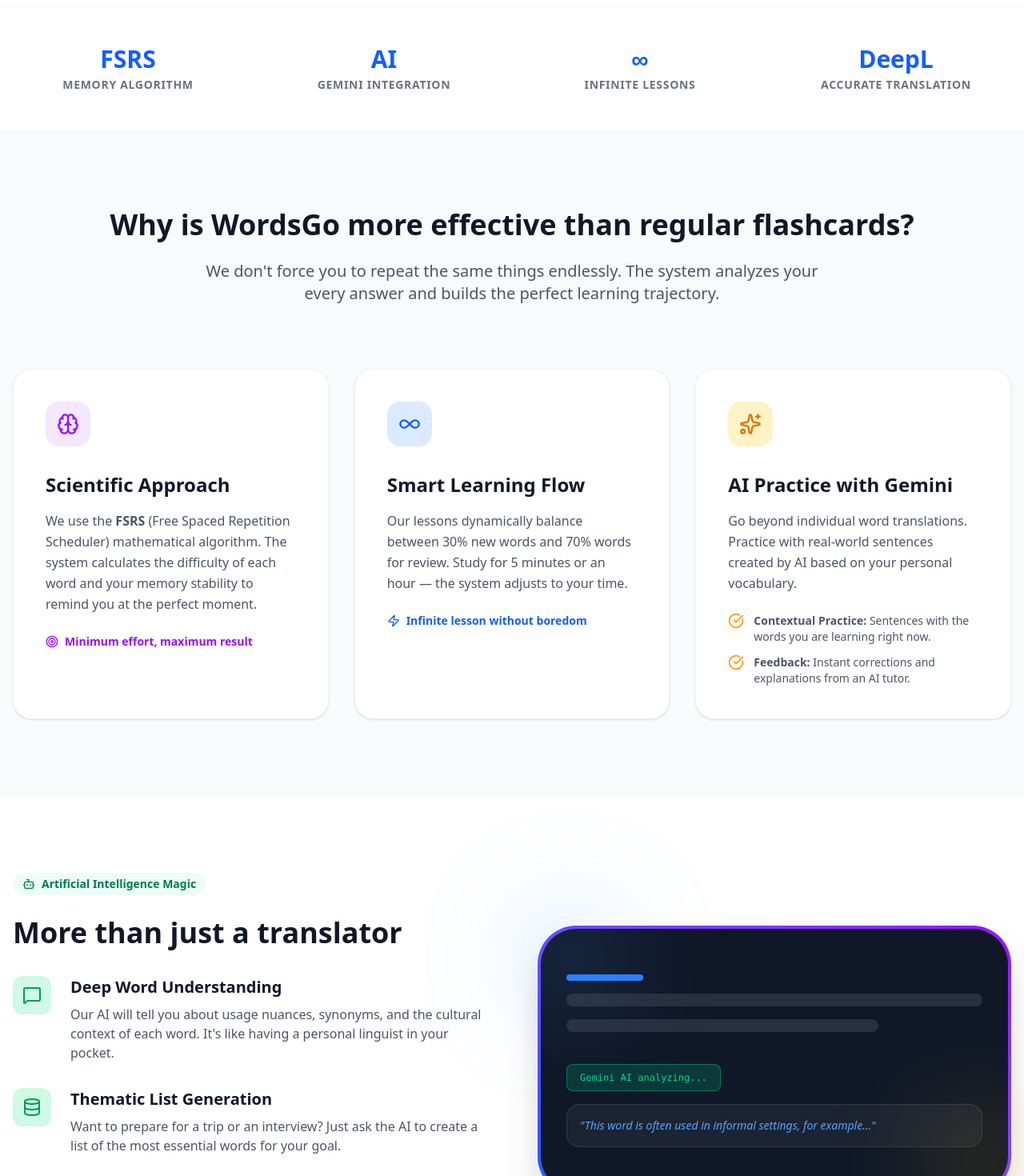
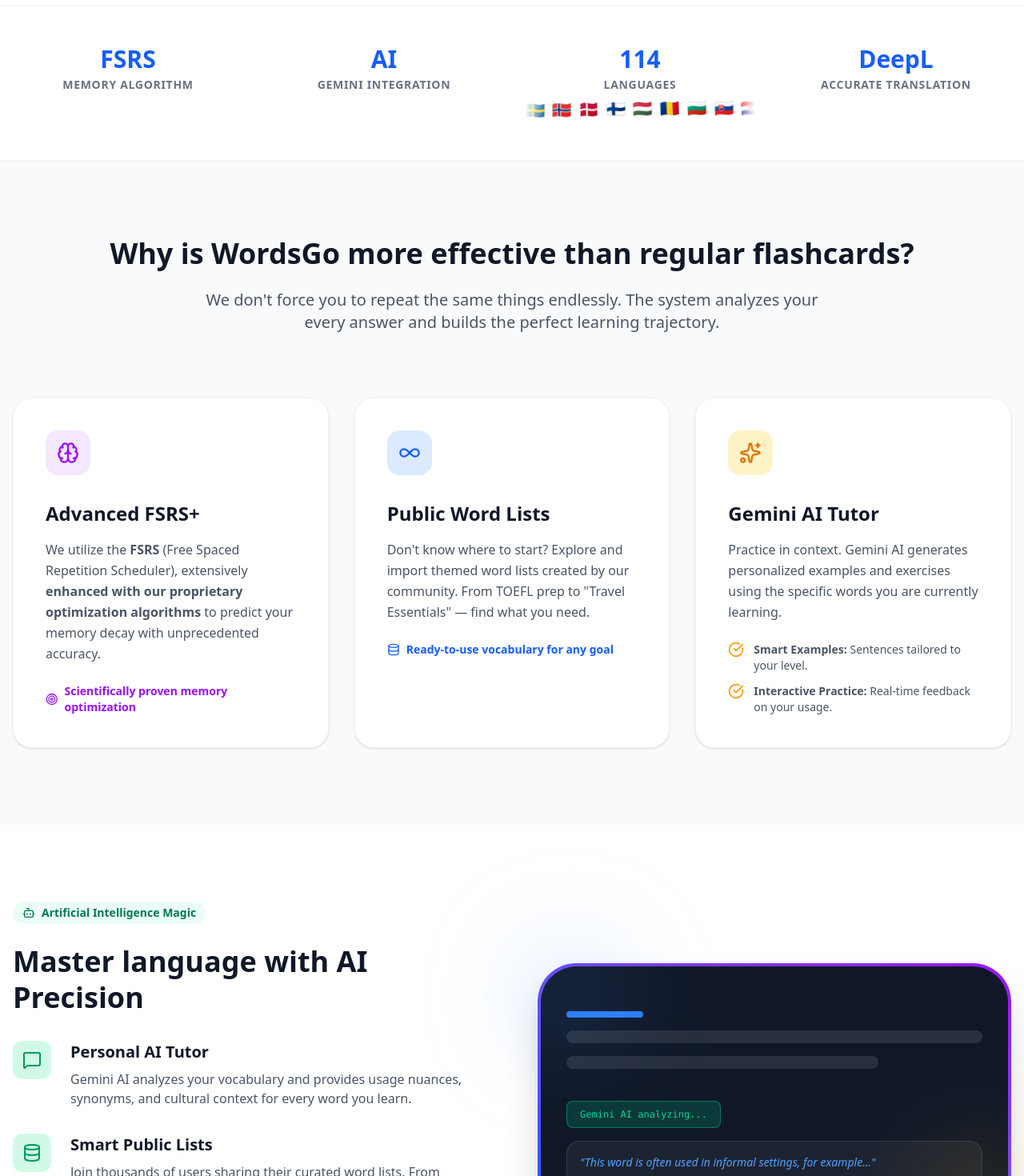
Before and after one commit to StasTolmachov/synaply, a Next.js app in the folder frontend_app/: page / in a window 1280 px wide. Shown: the part 600-2070 px from the top of the page at 80% size. Built offline with nearby package versions, Linux system fonts and the light colour scheme; no server answers.

Commit message:
Improve language data and UI: fix incorrect language code for Indonesian, add animated flags and scrolling effect to showcase 114 supported languages, update landing page content with enhanced FSRS+ details, new Gemini AI features, and redesigned public word lists section.

```diff
--- a/frontend_app/src/app/page.tsx
+++ b/frontend_app/src/app/page.tsx
@@ -9,6 +9,16 @@
   const router = useRouter();
   const [isLoggedIn, setIsLoggedIn] = useState(false);
 
+  const flags = [
+    '🇺🇸', '🇬🇧', '🇩🇪', '🇫🇷', '🇪🇸', '🇮🇹', '🇵🇹', '🇳🇱', '🇵🇱', '🇷🇺', '🇯🇵', '🇰🇷', '🇨🇳', '🇹🇷', '🇮🇩', '🇺🇦', '🇬🇷', '🇨🇿',
+    '🇸🇪', '🇳🇴', '🇩🇰', '🇫🇮', '🇭🇺', '🇷🇴', '🇧🇬', '🇸🇰', '🇭🇷', '🇷🇸', '🇮🇪', '🇦🇹', '🇨🇭', '🇧🇪', '🇲🇽', '🇨🇦', '🇦🇺', '🇳🇿',
+    '🇧🇷', '🇦🇷', '🇨🇱', '🇨🇴', '🇵🇪', '🇿🇦', '🇪🇬', '🇸🇦', '🇦🇪', '🇮🇱', '🇮🇳', '🇵🇰', '🇧🇩', '🇻🇳', '🇹🇭', '🇲🇾', '🇵🇭', '🇸🇬',
+    '🇭🇰', '🇹🇼', '🇰🇿', '🇺🇿', '🇦🇿', '🇬🇪', '🇦🇲', '🇱🇹', '🇱🇻', '🇪🇪', '🇮🇸', '🇱🇺', '🇲🇨', '🇨🇾', '🇲🇹', '🇻🇦', '🇦🇱', '🇲🇪',
+    '🇽🇰', '🇲🇰', '🇧🇦', '🇲🇩', '🇰🇬', '🇹🇯', '🇹🇲', '🇲🇳', '🇳🇵', '🇱🇰', '🇲🇲', '🇰🇭', '🇱🇦', '🇰🇵', '🇲🇦', '🇩🇿', '🇹🇳', '🇱🇧',
+    '🇯🇴', '🇮🇶', '🇰🇼', '🇶🇦', '🇴🇲', '🇾🇪', '🇳🇬', '🇬🇭', '🇰🇪', '🇪🇹', '🇹🇿', '🇺🇬', '🇷🇼', '🇨🇲', '🇨🇮', '🇸🇳', '🇦🇴', '🇲🇿',
+    '🇨🇺', '🇯🇲', '🇵🇷', '🇩🇴', '🇨🇷', '🇵🇦'
+  ]; // Approximately 114 flags (18 + 96 = 114)
+
   useEffect(() => {
     const token = localStorage.getItem('token');
     if (token) {
@@ -18,6 +28,33 @@
 
   return (
     <div className="min-h-screen bg-white text-gray-900 font-sans selection:bg-blue-100 selection:text-blue-900">
+      <style jsx global>{`
+        @keyframes wave {
+          0%, 100% { transform: translateY(0) rotate(0deg); }
+          25% { transform: translateY(-3px) rotate(-3deg); }
+          75% { transform: translateY(3px) rotate(3deg); }
+        }
+        @keyframes scroll {
+          0% { transform: translateX(0); }
+          100% { transform: translateX(-50%); }
+        }
+        .animate-wave {
+          display: inline-block;
+          animation: wave 3s ease-in-out infinite;
+        }
+        .animate-scroll {
+          display: flex;
+          width: max-content;
+          animation: scroll 40s linear infinite;
+        }
+        .animate-scroll:hover {
+          animation-play-state: paused;
+        }
+        .mask-fade {
+          mask-image: linear-gradient(to right, transparent, black 10%, black 90%, transparent);
+          -webkit-mask-image: linear-gradient(to right, transparent, black 10%, black 90%, transparent);
+        }
+      `}</style>
       {/* Header/Nav */}
       <nav className="fixed top-0 w-full z-50 bg-white/80 backdrop-blur-md border-b border-gray-100">
         <div className="max-w-7xl mx-auto px-4 sm:px-6 lg:px-8">
@@ -59,12 +96,12 @@
             Next-Gen Language Learning
           </div>
           <h1 className="text-5xl md:text-7xl font-extrabold tracking-tight mb-8 bg-gradient-to-r from-gray-900 via-blue-900 to-gray-900 bg-clip-text text-transparent">
-            Learn words the way <br />
-            your brain works
+            Master Any Language <br />
+            with AI & Science
           </h1>
           <p className="text-xl text-gray-600 mb-10 max-w-2xl mx-auto leading-relaxed">
-            An intelligent system that adapts to your memory.
-            Personalized AI-powered practice for the words you actually need.
+            The intelligent vocabulary builder powered by an <strong>enhanced FSRS+ algorithm</strong> and Gemini AI.
+            Learn what matters, remember it forever.
           </p>
           <div className="flex flex-col sm:flex-row gap-4 justify-center items-center">
             <Link
@@ -90,8 +127,23 @@
             <div className="text-sm text-gray-500 uppercase tracking-wider font-semibold">Gemini Integration</div>
           </div>
           <div className="text-center">
-            <div className="text-3xl font-bold text-blue-600 mb-1">∞</div>
-            <div className="text-sm text-gray-500 uppercase tracking-wider font-semibold">Infinite Lessons</div>
+            <div className="text-3xl font-bold text-blue-600 mb-1">114</div>
+            <div className="text-sm text-gray-500 uppercase tracking-wider font-semibold text-center relative overflow-hidden">
+              Languages
+              <div className="mt-2 overflow-hidden flex whitespace-nowrap mask-fade">
+                <div className="animate-scroll flex gap-2">
+                  {[...flags, ...flags].map((flag, i) => (
+                    <span
+                      key={i}
+                      className="animate-wave text-xl"
+                      style={{ animationDelay: `${(i % flags.length) * 0.1}s` }}
+                    >
+                      {flag}
+                    </span>
+                  ))}
+                </div>
+              </div>
+            </div>
           </div>
           <div className="text-center">
             <div className="text-3xl font-bold text-blue-600 mb-1">DeepL</div>
@@ -116,14 +168,14 @@
               <div className="w-14 h-14 bg-purple-100 rounded-2xl flex items-center justify-center mb-8">
                 <Brain className="w-7 h-7 text-purple-600" />
               </div>
-              <h3 className="text-2xl font-bold mb-4">Scientific Approach</h3>
+              <h3 className="text-2xl font-bold mb-4">Advanced FSRS+</h3>
               <p className="text-gray-600 leading-relaxed mb-6">
-                We use the <strong>FSRS</strong> (Free Spaced Repetition Scheduler) mathematical algorithm.
-                The system calculates the difficulty of each word and your memory stability to remind you at the perfect moment.
+                We utilize the <strong>FSRS</strong> (Free Spaced Repetition Scheduler),
+                extensively <strong>enhanced with our proprietary optimization algorithms</strong> to predict your memory decay with unprecedented accuracy.
               </p>
               <div className="flex items-center gap-2 text-purple-600 font-semibold text-sm">
                 <Target className="w-4 h-4" />
-                Minimum effort, maximum result
+                Scientifically proven memory optimization
               </div>
             </div>
 
@@ -131,14 +183,14 @@
               <div className="w-14 h-14 bg-blue-100 rounded-2xl flex items-center justify-center mb-8">
                 <Infinity className="w-7 h-7 text-blue-600" />
               </div>
-              <h3 className="text-2xl font-bold mb-4">Smart Learning Flow</h3>
+              <h3 className="text-2xl font-bold mb-4">Public Word Lists</h3>
               <p className="text-gray-600 leading-relaxed mb-6">
-                Our lessons dynamically balance between 30% new words and 70% words for review.
-                Study for 5 minutes or an hour — the system adjusts to your time.
+                Don&apos;t know where to start? Explore and import themed word lists created by our community.
+                From TOEFL prep to "Travel Essentials" — find what you need.
               </p>
               <div className="flex items-center gap-2 text-blue-600 font-semibold text-sm">
-                <Zap className="w-4 h-4" />
-                Infinite lesson without boredom
+                <Database className="w-4 h-4" />
+                Ready-to-use vocabulary for any goal
               </div>
             </div>
 
@@ -146,18 +198,18 @@
               <div className="w-14 h-14 bg-amber-100 rounded-2xl flex items-center justify-center mb-8">
                 <Sparkles className="w-7 h-7 text-amber-600" />
               </div>
-              <h3 className="text-2xl font-bold mb-4">AI Practice with Gemini</h3>
+              <h3 className="text-2xl font-bold mb-4">Gemini AI Tutor</h3>
               <p className="text-gray-600 leading-relaxed mb-6">
-                Go beyond individual word translations. Practice with real-world sentences created by AI based on your personal vocabulary.
+                Practice in context. Gemini AI generates personalized examples and exercises using the specific words you are currently learning.
               </p>
               <ul className="space-y-3">
                 <li className="flex gap-3 text-sm text-gray-600">
                   <CheckCircle className="w-5 h-5 text-amber-500 shrink-0" />
-                  <span><strong>Contextual Practice:</strong> Sentences with the words you are learning right now.</span>
+                  <span><strong>Smart Examples:</strong> Sentences tailored to your level.</span>
                 </li>
                 <li className="flex gap-3 text-sm text-gray-600">
                   <CheckCircle className="w-5 h-5 text-amber-500 shrink-0" />
-                  <span><strong>Feedback:</strong> Instant corrections and explanations from an AI tutor.</span>
+                  <span><strong>Interactive Practice:</strong> Real-time feedback on your usage.</span>
                 </li>
               </ul>
             </div>
@@ -174,15 +226,15 @@
                 <Bot className="w-4 h-4" />
                 Artificial Intelligence Magic
               </div>
-              <h2 className="text-4xl font-bold mb-8 leading-tight">More than just a translator</h2>
+              <h2 className="text-4xl font-bold mb-8 leading-tight">Master language with AI Precision</h2>
               <div className="space-y-8">
                 <div className="flex gap-6">
                   <div className="w-12 h-12 bg-emerald-100 rounded-xl flex items-center justify-center shrink-0">
                     <MessageSquare className="w-6 h-6 text-emerald-600" />
                   </div>
                   <div>
-                    <h4 className="text-xl font-bold mb-2">Deep Word Understanding</h4>
-                    <p className="text-gray-600">Our AI will tell you about usage nuances, synonyms, and the cultural context of each word. It&apos;s like having a personal linguist in your pocket.</p>
+                    <h4 className="text-xl font-bold mb-2">Personal AI Tutor</h4>
+                    <p className="text-gray-600">Gemini AI analyzes your vocabulary and provides usage nuances, synonyms, and cultural context for every word you learn.</p>
                   </div>
                 </div>
                 <div className="flex gap-6">
@@ -190,8 +242,8 @@
                     <Database className="w-6 h-6 text-emerald-600" />
                   </div>
                   <div>
-                    <h4 className="text-xl font-bold mb-2">Thematic List Generation</h4>
-                    <p className="text-gray-600">Want to prepare for a trip or an interview? Just ask the AI to create a list of the most essential words for your goal.</p>
+                    <h4 className="text-xl font-bold mb-2">Smart Public Lists</h4>
+                    <p className="text-gray-600">Join thousands of users sharing their curated word lists. From academic vocabulary to niche professional terms.</p>
                   </div>
                 </div>
                 <div className="flex gap-6">
@@ -299,10 +351,11 @@
               </Link>
             )}
           </div>
-          <div className="mt-16 flex justify-center items-center gap-8 grayscale opacity-50">
+          <div className="mt-16 flex flex-wrap justify-center items-center gap-8 grayscale opacity-50">
              <div className="text-xl font-bold tracking-tighter">AI-POWERED</div>
-             <div className="text-xl font-bold tracking-tighter">FSRS-BASED</div>
+             <div className="text-xl font-bold tracking-tighter">ENHANCED FSRS+</div>
              <div className="text-xl font-bold tracking-tighter">DEEPL-READY</div>
+             <div className="text-xl font-bold tracking-tighter">114 LANGUAGES</div>
           </div>
         </div>
       </section>
```
Also changed, not shown: 1 other file (tests, documents, lock files or other folders).
